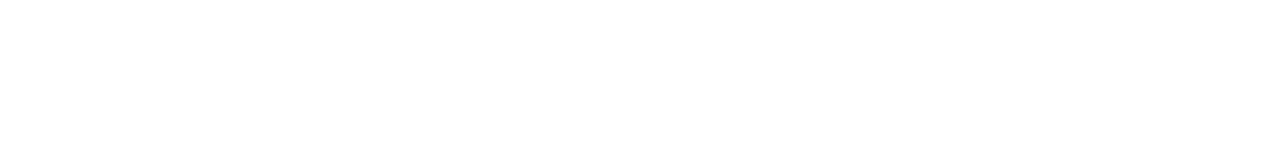
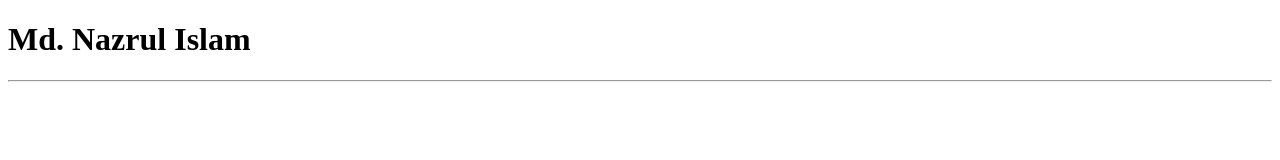
Before and after one commit to engrnazrulislam/CWDProjects-Repo-01, a plain HTML site: page index.html in a window 1280 px wide. Drawn offline with Linux system fonts and the light colour scheme.

Commit message:
add header

```diff
--- a/index.html
+++ b/index.html
@@ -8,6 +8,16 @@
     <link rel="icon" type="favicon"href="images/favicon/nazrul.ico">
 </head>
 <body>
+    <header>
+        <h1>Md. Nazrul Islam</h1>
+        <hr>
+    </header>
+    <main>
+
+    </main>
+    <footer>
+
+    </footer>
 
 </body>
 </html>
```
